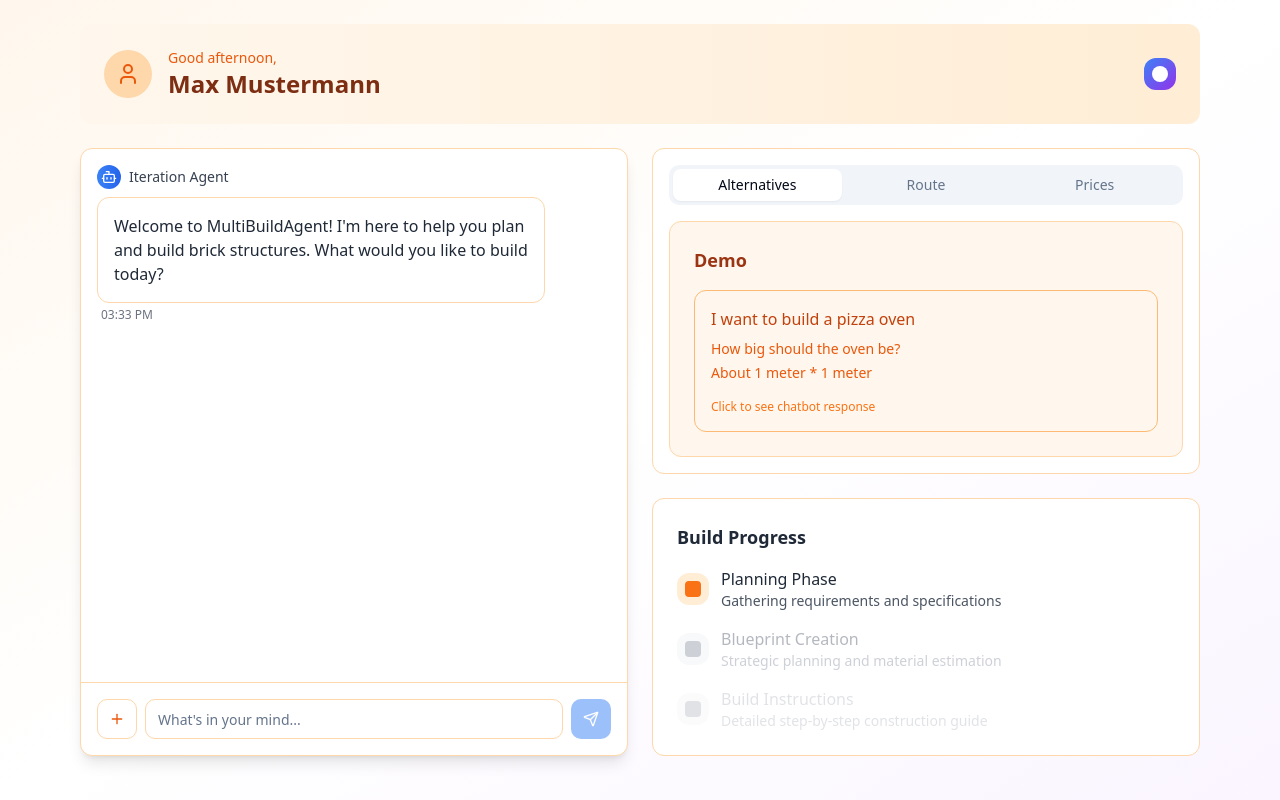
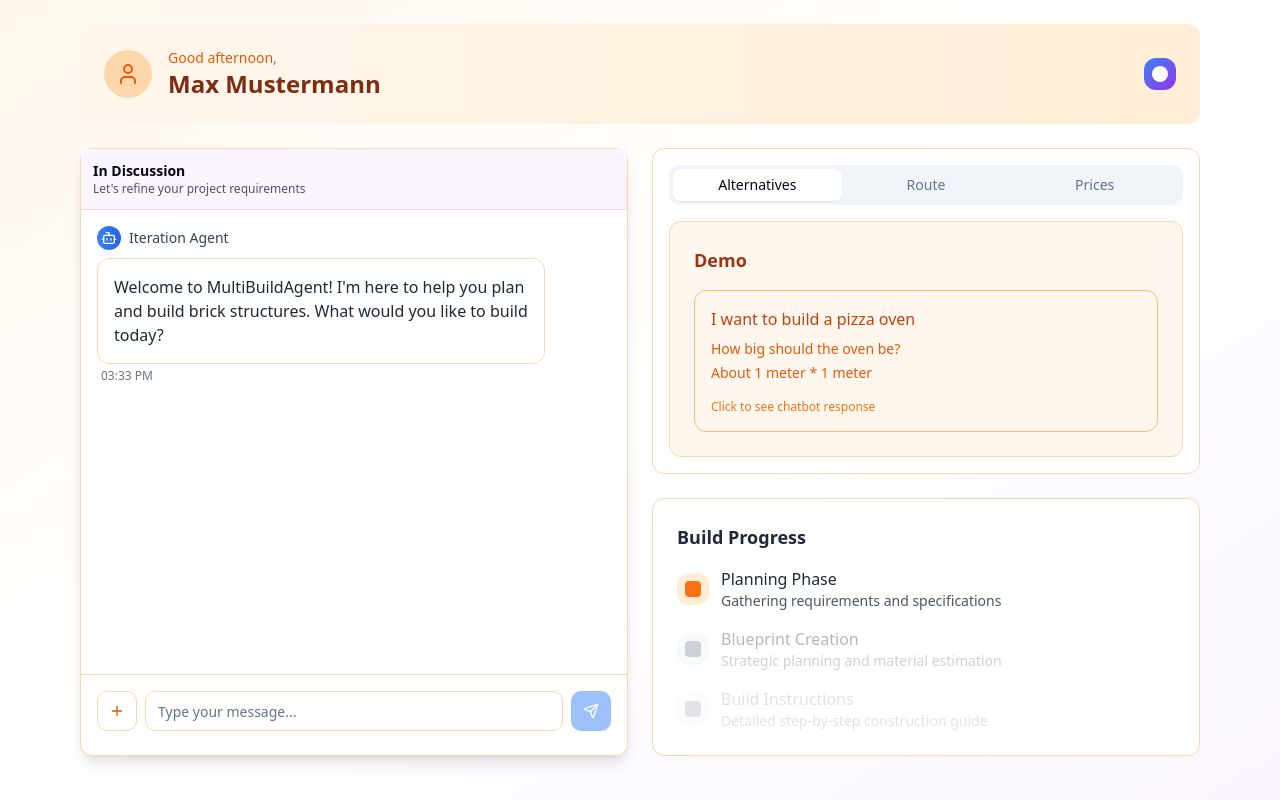
Before and after one commit to aivel1655/brickwise-blueprint-ai, a React (Vite) app: page / in a window 1280 px wide. Built offline with nearby package versions, Linux system fonts and the light colour scheme.

Commit message:
auto-commit for fae59a50-29bd-4401-87d2-4ad898ebf20e

```diff
--- a/src/components/ChatInterface.tsx
+++ b/src/components/ChatInterface.tsx
@@ -1,21 +1,27 @@
 
 import React, { useState, useRef, useEffect } from 'react';
-import { Send, Plus } from 'lucide-react';
-import { ChatMessage, AgentResponse } from '../types';
+import { Send, Plus, Lightbulb, AlertCircle } from 'lucide-react';
+import { ChatMessage, AgentResponse, EnhancedBlueprint } from '../types';
 import ChatBubble from './ChatBubble';
 import { Button } from '@/components/ui/button';
 import { Input } from '@/components/ui/input';
+import { Card, CardContent } from '@/components/ui/card';
+import { Badge } from '@/components/ui/badge';
 
-interface ChatInterfaceProps {
+interface EnhancedChatInterfaceProps {
   messages: ChatMessage[];
   onSendMessage: (message: string) => void;
   isProcessing: boolean;
+  currentBlueprint?: EnhancedBlueprint;
+  suggestions?: string[];
 }
 
-const ChatInterface: React.FC<ChatInterfaceProps> = ({
+const EnhancedChatInterface: React.FC<EnhancedChatInterfaceProps> = ({
   messages,
   onSendMessage,
-  isProcessing
+  isProcessing,
+  currentBlueprint,
+  suggestions = []
 }) => {
   const [inputValue, setInputValue] = useState('');
   const messagesEndRef = useRef<HTMLDivElement>(null);
@@ -36,29 +42,174 @@ const ChatInterface: React.FC<ChatInterfaceProps> = ({
     }
   };
 
+  const handleSuggestionClick = (suggestion: string) => {
+    if (!isProcessing) {
+      onSendMessage(suggestion);
+    }
+  };
+
+  const getConversationPhase = () => {
+    if (messages.length === 0) return 'start';
+
+    const lastMessage = messages[messages.length - 1];
+    if (lastMessage.data?.readyForPlanning) return 'planning';
+    if (lastMessage.data?.blueprint || currentBlueprint) return 'review';
+    if (lastMessage.data?.needsMoreInfo) return 'clarification';
+    return 'discussion';
+  };
+
+  const getPhaseInfo = () => {
+    const phase = getConversationPhase();
+    switch (phase) {
+      case 'start':
+        return {
+          title: 'Welcome to MultiBuildAgent',
+          description: 'Tell me what you want to build and I\'ll create a professional plan',
+          color: 'bg-blue-50 border-blue-200 dark:bg-blue-900/20 dark:border-blue-700'
+        };
+      case 'clarification':
+        return {
+          title: 'Gathering Details',
+          description: 'I need a few more details to create the perfect plan',
+          color: 'bg-yellow-50 border-yellow-200 dark:bg-yellow-900/20 dark:border-yellow-700'
+        };
+      case 'planning':
+        return {
+          title: 'Creating Your Plan',
+          description: 'Analyzing requirements and generating blueprint...',
+          color: 'bg-orange-50 border-orange-200 dark:bg-orange-900/20 dark:border-orange-700'
+        };
+      case 'review':
+        return {
+          title: 'Plan Ready for Review',
+          description: 'Your comprehensive construction plan is complete',
+          color: 'bg-green-50 border-green-200 dark:bg-green-900/20 dark:border-green-700'
+        };
+      default:
+        return {
+          title: 'In Discussion',
+          description: 'Let\'s refine your project requirements',
+          color: 'bg-purple-50 border-purple-200 dark:bg-purple-900/20 dark:border-purple-700'
+        };
+    }
+  };
+
+  const getInputPlaceholder = () => {
+    const phase = getConversationPhase();
+    switch (phase) {
+      case 'start':
+        return 'What would you like to build? (e.g., "I want to build a pizza oven 1m x 1m")';
+      case 'clarification':
+        return 'Please provide the requested information...';
+      case 'review':
+        return 'Ask questions about your plan or request modifications...';
+      default:
+        return 'Type your message...';
+    }
+  };
+
+  const phaseInfo = getPhaseInfo();
+
   return (
     <div className="flex flex-col h-full">
+      {/* Phase Indicator */}
+      <div className={`p-3 border-b ${phaseInfo.color}`}>
+        <div className="flex items-center justify-between">
+          <div>
+            <h3 className="font-semibold text-sm">{phaseInfo.title}</h3>
+            <p className="text-xs text-gray-600 dark:text-gray-400">{phaseInfo.description}</p>
+          </div>
+          {currentBlueprint && (
+            <Badge variant="outline" className="text-xs">
+              {currentBlueprint.difficulty} • {currentBlueprint.experienceLevel}
+            </Badge>
+          )}
+        </div>
+      </div>
+
       {/* Chat Messages */}
       <div className="flex-1 overflow-y-auto p-4 space-y-4">
         {messages.map((message) => (
           <ChatBubble key={message.id} message={message} />
         ))}
+
+        {/* Enhanced Blueprint Preview in Chat */}
+        {currentBlueprint && (
+          <Card className="bg-gradient-to-r from-blue-50 to-purple-50 dark:from-blue-900/20 dark:to-purple-900/20 border-blue-200 dark:border-blue-700">
+            <CardContent className="p-4">
+              <div className="flex items-center justify-between mb-3">
+                <h4 className="font-semibold text-blue-800 dark:text-blue-200">
+                  📋 Your Construction Plan is Ready!
+                </h4>
+                <Badge className="bg-blue-500 text-white">
+                  {currentBlueprint.phases.length} Phases
+                </Badge>
+              </div>
+
+              <div className="grid grid-cols-2 gap-4 text-sm">
+                <div>
+                  <p className="text-gray-600 dark:text-gray-400">Duration</p>
+                  <p className="font-medium">{currentBlueprint.estimatedTime}</p>
+                </div>
+                <div>
+                  <p className="text-gray-600 dark:text-gray-400">Total Cost</p>
+                  <p className="font-medium">€{currentBlueprint.totalCost.toFixed(2)}</p>
+                </div>
+              </div>
+
+              <div className="mt-3 p-3 bg-white/60 dark:bg-gray-800/60 rounded-lg">
+                <p className="text-xs text-gray-600 dark:text-gray-400 mb-1">Next Steps:</p>
+                <p className="text-sm">✓ Review your plan in the right panel</p>
+                <p className="text-sm">✓ Check materials and safety guidelines</p>
+                <p className="text-sm">✓ Ask questions or request modifications</p>
+              </div>
+            </CardContent>
+          </Card>
+        )}
+
         {isProcessing && (
           <div className="flex justify-start">
             <div className="bg-orange-100 dark:bg-orange-900/30 rounded-lg p-4 max-w-md">
-              <div className="flex items-center gap-2">
+              <div className="flex items-center gap-3">
                 <div className="flex space-x-1">
                   <div className="w-2 h-2 bg-orange-500 rounded-full animate-bounce"></div>
                   <div className="w-2 h-2 bg-orange-500 rounded-full animate-bounce" style={{ animationDelay: '0.1s' }}></div>
                   <div className="w-2 h-2 bg-orange-500 rounded-full animate-bounce" style={{ animationDelay: '0.2s' }}></div>
                 </div>
-                <span className="text-orange-600 dark:text-orange-300 text-sm">Agent is thinking...</span>
+                <span className="text-orange-600 dark:text-orange-300 text-sm">
+                  {getConversationPhase() === 'planning' ? 'Creating your blueprint...' : 'Agent is thinking...'}
+                </span>
               </div>
             </div>
           </div>
         )}
+
         <div ref={messagesEndRef} />
       </div>
+
+      {/* Smart Suggestions */}
+      {suggestions.length > 0 && !isProcessing && (
+        <div className="px-4 py-2 border-t border-gray-200 dark:border-gray-700 bg-gray-50 dark:bg-gray-800/50">
+          <div className="flex items-center gap-2 mb-2">
+            <Lightbulb className="w-4 h-4 text-yellow-500" />
+            <span className="text-xs font-medium text-gray-600 dark:text-gray-400">Quick Suggestions:</span>
+          </div>
+          <div className="flex flex-wrap gap-2">
+            {suggestions.slice(0, 3).map((suggestion, index) => (
+              <Button
+                key={index}
+                variant="outline"
+                size="sm"
+                className="h-7 text-xs"
+                onClick={() => handleSuggestionClick(suggestion)}
+                disabled={isProcessing}
+              >
+                {suggestion}
+              </Button>
+            ))}
+          </div>
+        </div>
+      )}
 
       {/* Input Area */}
       <div className="border-t border-orange-200 dark:border-orange-700 p-4">
@@ -68,6 +219,7 @@ const ChatInterface: React.FC<ChatInterfaceProps> = ({
             variant="outline"
             size="icon"
             className="border-orange-200 hover:bg-orange-50 dark:border-orange-700 dark:hover:bg-orange-900/30"
+            disabled={isProcessing}
           >
             <Plus className="w-4 h-4 text-orange-600" />
           </Button>
@@ -75,10 +227,13 @@ const ChatInterface: React.FC<ChatInterfaceProps> = ({
             <Input
               value={inputValue}
               onChange={(e) => setInputValue(e.target.value)}
-              placeholder="What's in your mind..."
+              placeholder={getInputPlaceholder()}
               className="pr-12 border-orange-200 focus:border-orange-400 dark:border-orange-700"
               disabled={isProcessing}
             />
+            {getConversationPhase() === 'clarification' && (
+              <AlertCircle className="absolute right-3 top-1/2 transform -translate-y-1/2 w-4 h-4 text-yellow-500" />
+            )}
           </div>
           <Button
             type="submit"
@@ -89,9 +244,19 @@ const ChatInterface: React.FC<ChatInterfaceProps> = ({
             <Send className="w-4 h-4" />
           </Button>
         </form>
+
+        {/* Help Text */}
+        <div className="mt-2 text-xs text-gray-500 dark:text-gray-400">
+          {getConversationPhase() === 'start' && (
+            <p>💡 Try: "I want to build a garden wall 2m long" or "Help me build a pizza oven"</p>
+          )}
+          {getConversationPhase() === 'review' && (
+            <p>💡 Ask: "Can you suggest alternatives?" or "What if I'm a beginner?"</p>
+          )}
+        </div>
       </div>
     </div>
   );
 };
 
-export default ChatInterface;
+export default EnhancedChatInterface;
```
